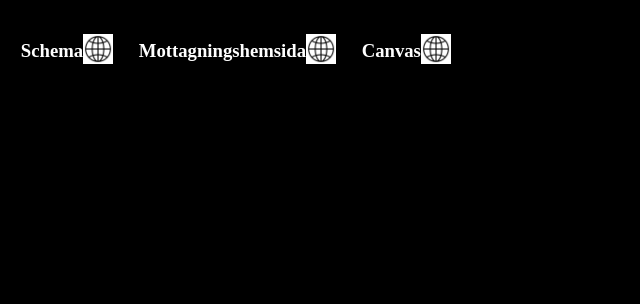
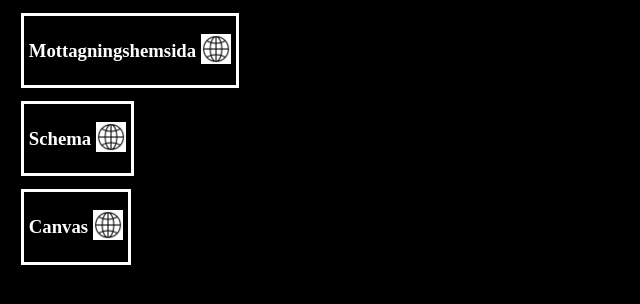
Before and after one commit to Velova/Skolgenv-gar, a plain HTML site: page index.html in a window 1280 px wide. Shown: the whole page, without its empty margins (0-640 px from the left). Drawn offline with Linux system fonts and the light colour scheme.

Commit message:
Opacitry på link hover, verikal ordning

```diff
--- a/index.html
+++ b/index.html
@@ -9,14 +9,16 @@
 </head>
 <body>
   <main>
+    <div class="mtgn">
+      <h3>Mottagningshemsida</h3>
+      <a href="https://mtgn.nu/Login" target="_blank"><img src="hemsidabild.png" alt="Bild på hemsida"></a>
+    </div>
+
     <div class="schema">
       <h3>Schema</h3>
       <a href="https://cloud.timeedit.net/kth/web/public01/ri152XQQ033Z50Qv3Q071gZ6y7Y140575Y71Y.html" target="_blank"><img src="hemsidabild.png" alt="Bild på hemsida"></a>
     </div>
-    <div class="mtgn">
-      <h3>Mottagningshemsida</h3>
-      <a href="https://mtgn.nu/Login" target="_blank"><img src="hemsidabild.png" alt="Bild på hemsida"></a>
-    </div>
+
     <div class="canvas">
       <h3>Canvas</h3>
       <a href="https://canvas.kth.se" target="_blank"><img src="hemsidabild.png" alt="Bild på hemsida"></a>
--- a/style.css
+++ b/style.css
@@ -8,10 +8,9 @@
   margin: 1vw;
   display: flex;
   align-items: center;
-}
-
-main{
-  display: flex;
+  border-style: solid;
+  border-color: white;
+  padding: 5px;
 }
 
 body{
@@ -21,4 +20,9 @@
 img{
   background-color: white;
   height: 30px;
+  margin-left: 5px;
 }
+
+img:hover{
+  opacity: 0.5;
+}
```
